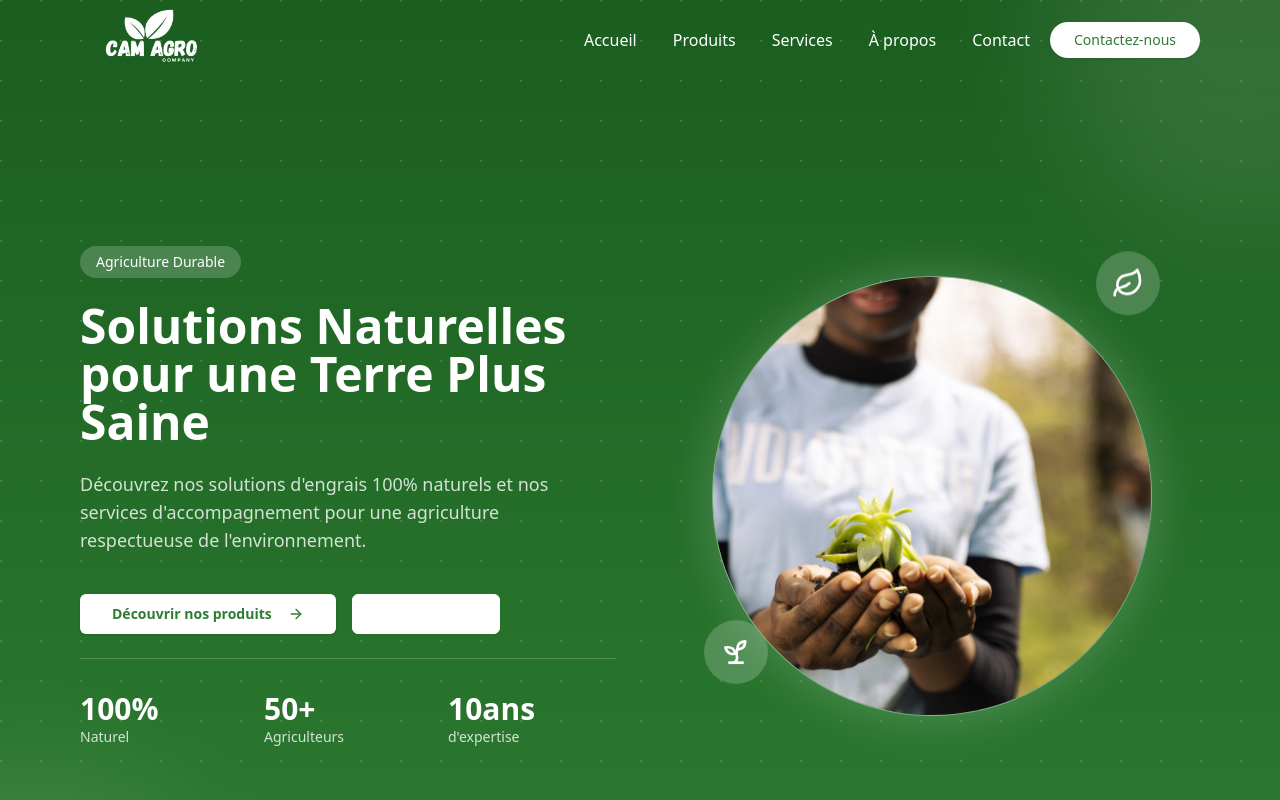
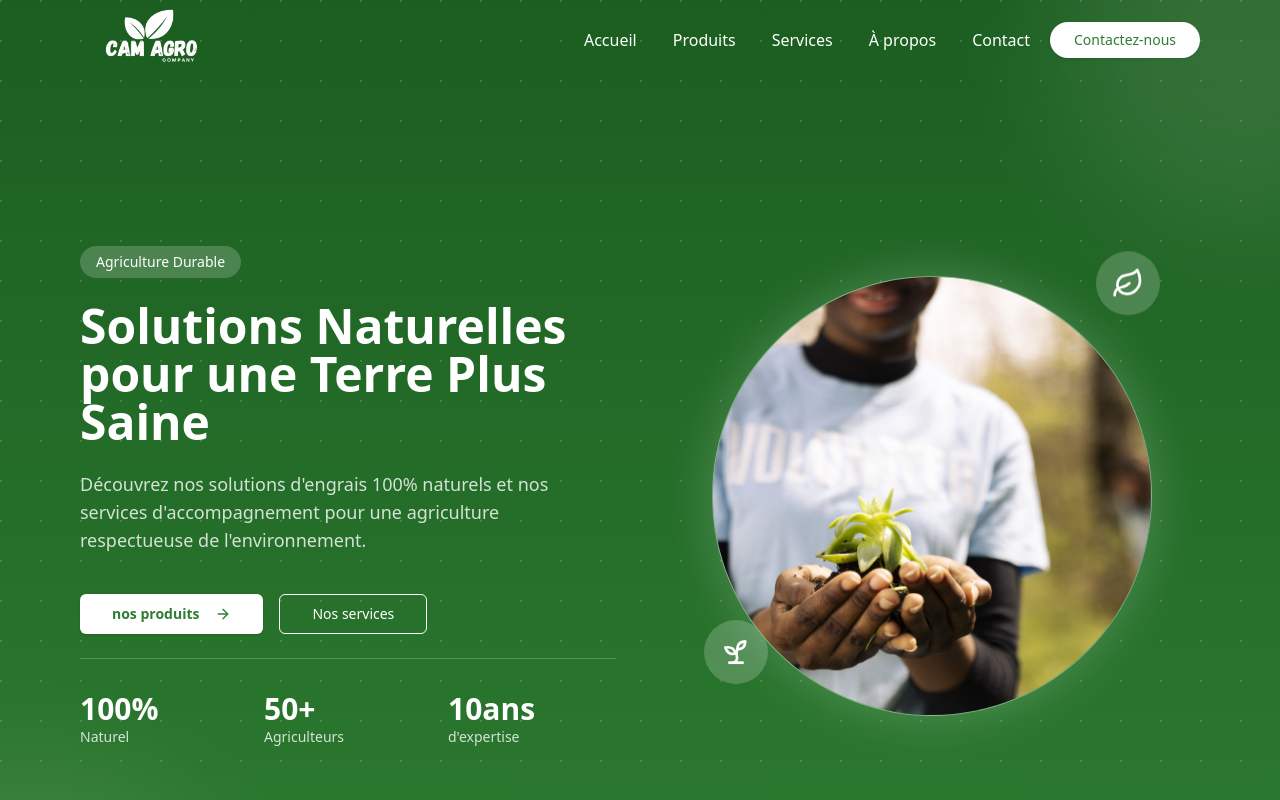
Before and after one commit to Level237/camagrocompany, a React (Vite) app: page / in a window 1280 px wide. Shown: the top 800 px of the page. Built offline with nearby package versions, Linux system fonts and the light colour scheme.

Commit message:
Update Hero section buttons for improved clarity and styling consistency

```diff
--- a/src/components/sections/Hero.tsx
+++ b/src/components/sections/Hero.tsx
@@ -43,10 +43,10 @@ const Hero = () => {
 
             <div className="flex flex-col sm:flex-row gap-4 pt-4">
               <Button size="lg" className="bg-white text-[#2E7D32] hover:bg-green-50 font-semibold">
-                Découvrir nos produits
+                 nos produits
                 <ArrowRight className="ml-2 h-5 w-5" />
               </Button>
-              <Button size="lg" variant="outline" className="border-white text-white hover:bg-white/20">
+              <Button size="lg" variant="ghost" className="border border-white text-white hover:bg-white/20">
                 Nos services
               </Button>
             </div>
```
